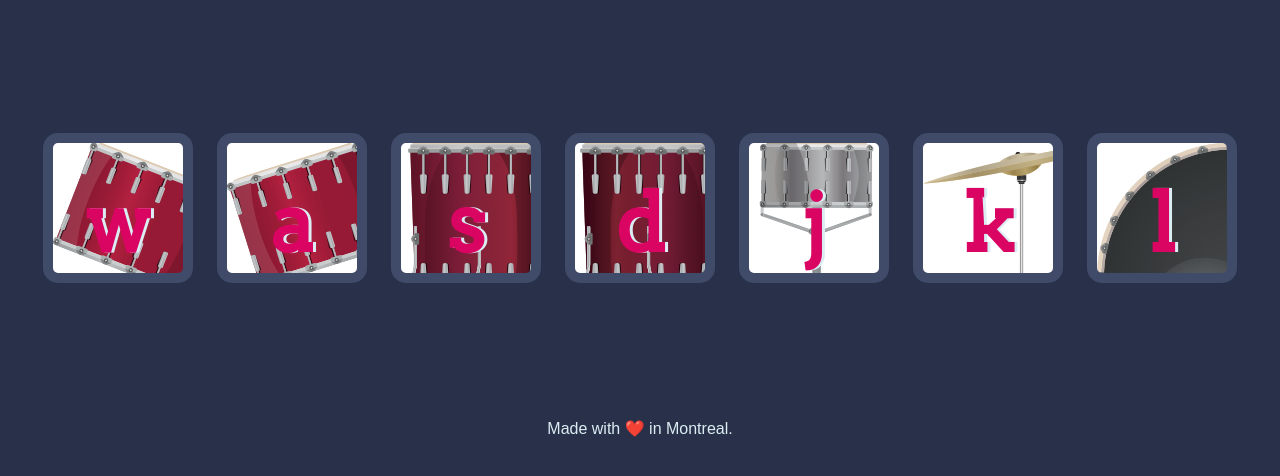
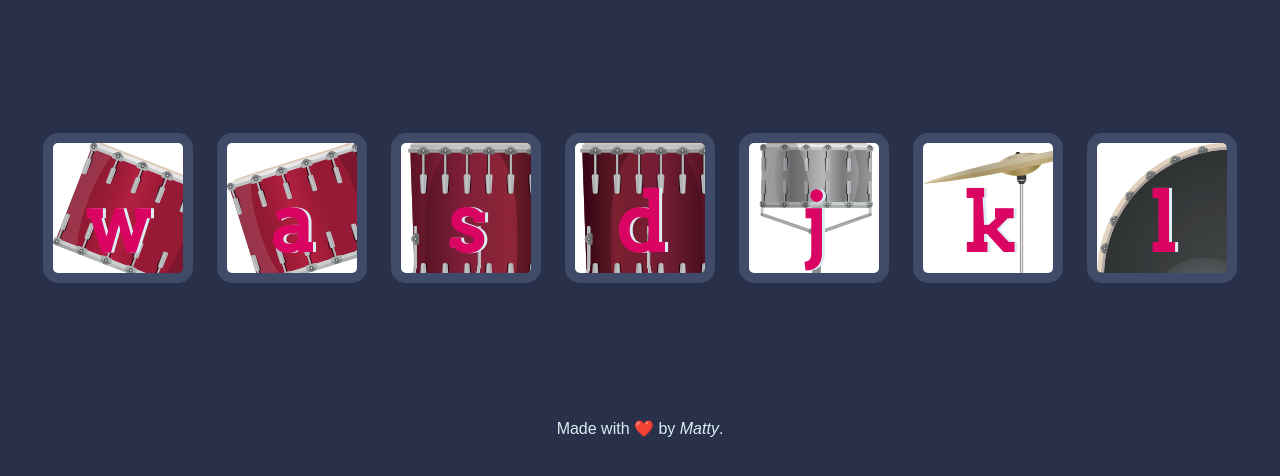
Before and after one commit to MatthewLadas/drum-kit, a plain HTML site: page index.html in a window 1280 px wide. Shown: the part 156-632 px from the top of the page. Drawn offline with Linux system fonts and the light colour scheme.

Commit message:
Added footer

```diff
--- a/index.html
+++ b/index.html
@@ -22,7 +22,7 @@
 			<button class="l drum">l</button>
 		</div>
 
-		<footer>Made with ❤️ in Montreal.</footer>
+		<footer>Made with ❤️ by <em>Matty</em>.</footer>
 		<script src="index.js"></script>
 	</body>
 </html>
```
